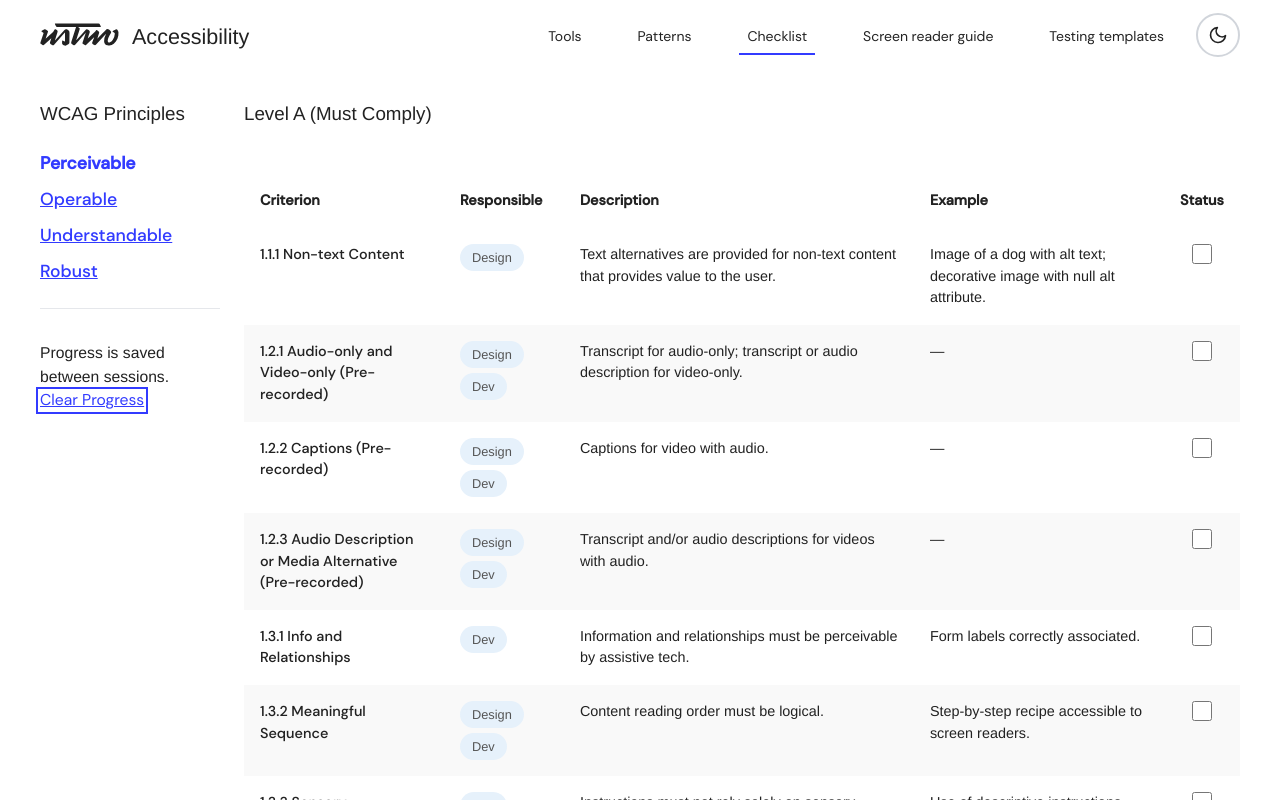
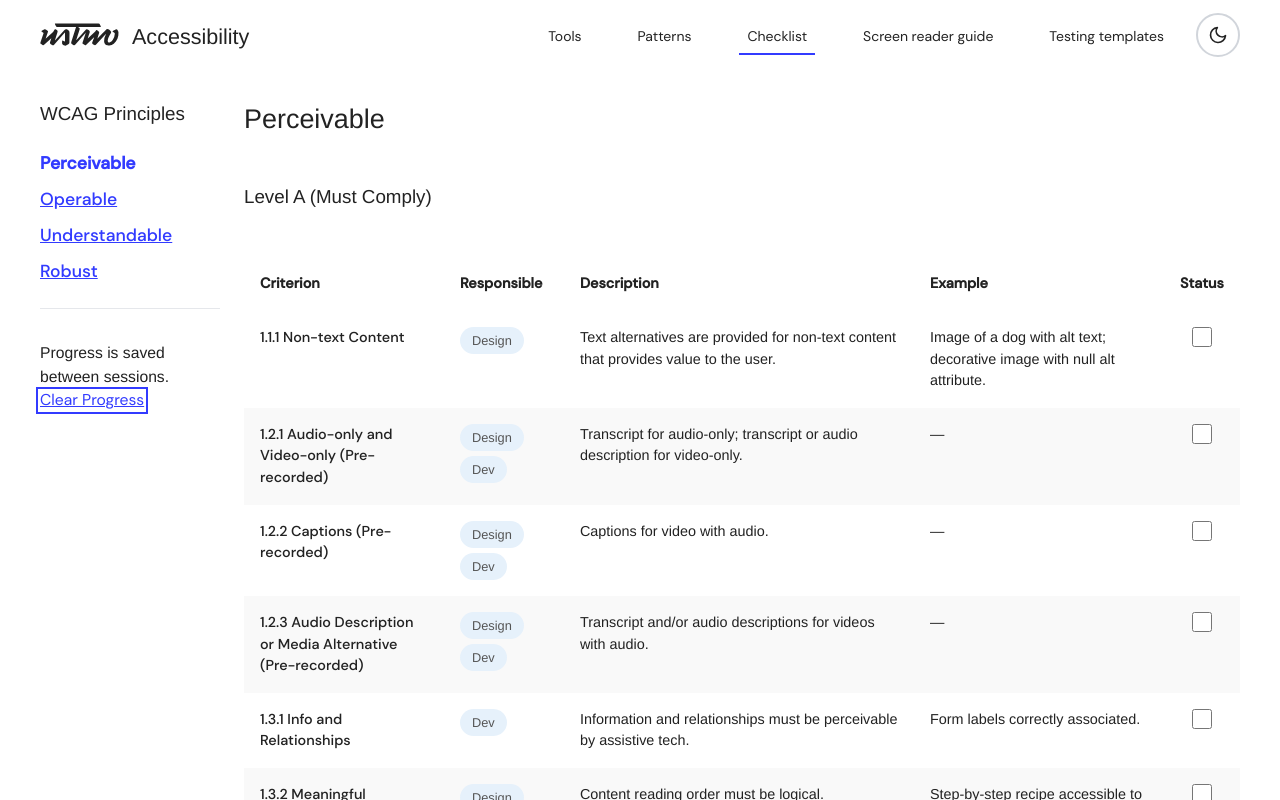
Before and after one commit to ustwo/accessibility-microsite, a React (Vite) app: page /checklist in a window 1280 px wide. Both pictures are taken after a click on the button "Clear Progress". Shown: the part 406-1206 px from the top of the page. Built offline with nearby package versions, Linux system fonts and the light colour scheme; no server answers; a web font is replaced by a local one.

Commit message:
Checlist subheader h2 not h3

```diff
--- a/public/styles/checklist.css
+++ b/public/styles/checklist.css
@@ -124,7 +124,7 @@
   height: fit-content;
 }
 
-.checklist-sidebar h3 {
+.checklist-sidebar h2 {
   position: static; /* Override any sticky positioning */
   margin-bottom: 1rem;
 }
@@ -213,6 +213,7 @@
   position: relative;
 }
 
+.checklist-section h2,
 .checklist-section h3 {
   position: sticky;
   top: 70px; /* Adjust based on your header height */
--- a/src/components/ChecklistTemplate.tsx
+++ b/src/components/ChecklistTemplate.tsx
@@ -291,7 +291,7 @@ export default function ChecklistTemplate({ title, allData }: ChecklistTemplateP
         <Grid>
           <Col start={1} span={2}>
             <nav className="checklist-sidebar" aria-label="Checklist navigation">
-              <h3>WCAG Principles</h3>
+              <h2 className="h3">WCAG Principles</h2>
               <ul>
                 {checklistPages.map((page) => (
                   <li key={page.hash}>
@@ -320,7 +320,9 @@ export default function ChecklistTemplate({ title, allData }: ChecklistTemplateP
           <Col start={3} span={10}>
             {currentData && currentChecklist ? (
               <>
-                {/* <h2 className="checklist-title">{currentChecklistKey}</h2> */}
+                {/* Add ID to the main content area for each section */}
+                <div id={currentSection} role="region" aria-labelledby={`${currentSection}-title`}>
+                  <h2 id={`${currentSection}-title`} className="checklist-title">{currentChecklistKey}</h2>
 
                   {/* Level A Requirements */}
                   {renderTable(filteredLevelA, "Level A (Must Comply)")}
@@ -335,6 +337,7 @@ export default function ChecklistTemplate({ title, allData }: ChecklistTemplateP
                       filteredLevelAAA.some((item: ChecklistItem) => item.example)
                     )
                   }
+                </div>
               </>
             ) : (
               <div>
```
Lines whose indentation alone changed are shown as unchanged.
